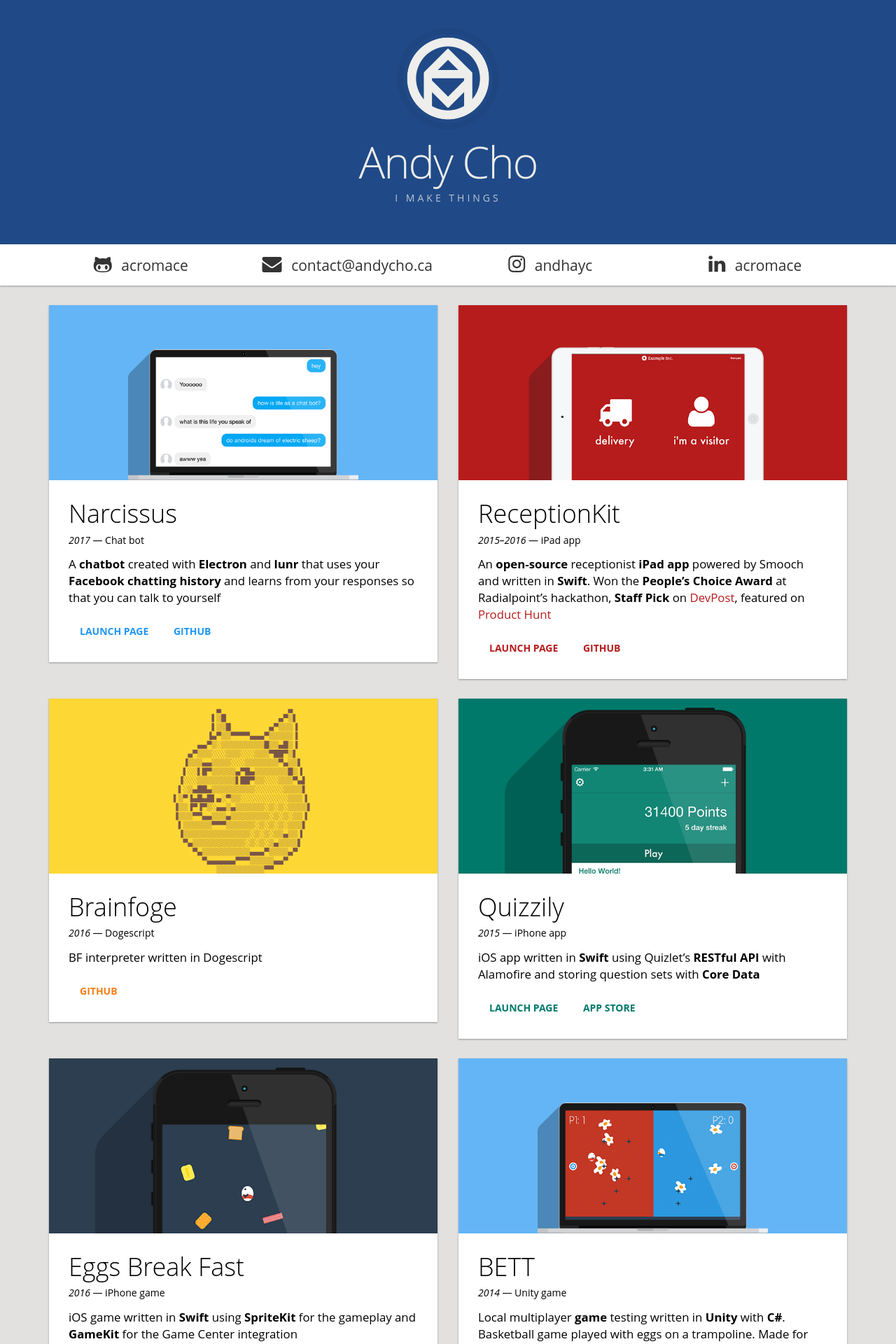
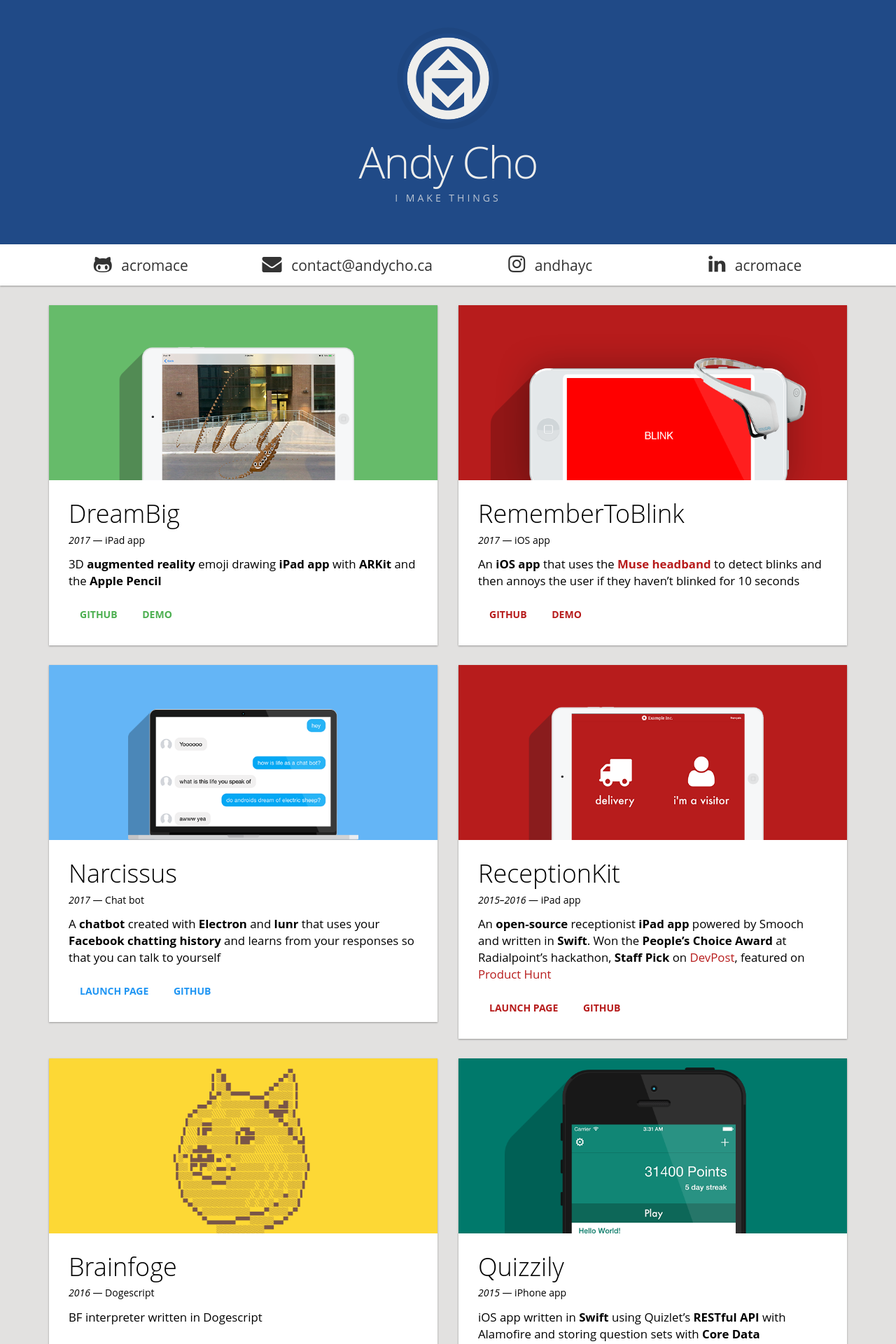
Before and after one commit to AcroMace/acromace.github.io, a Jekyll site: the page built from index.html, in a window 1280 px wide. Shown: the top 1920 px of the page at 70% size. Built offline with Jekyll 4.4.1, drawn with Linux system fonts in a browser that asks for light colours; some of the changed text lies outside the part shown.

Commit message:
Add DreamBig and RememberToBlink

```diff
--- a/_includes/project_other.html
+++ b/_includes/project_other.html
@@ -4,10 +4,6 @@
       <h1>Other projects</h1>
     </div>
     <ul>
-      {% assign remember-to-blink-icons = "fa-apple,fa-eye,fa-github" | split: "," %}
-      {% include project_other_row.html url="https://github.com/AcroMace/RememberToBlink" year="2017" title="RememberToBlink" description="An iOS app that reminds you to blink if you haven't for a while using the [Muse headband](http://www.choosemuse.com)" fa_icons=remember-to-blink-icons %}
-
-      {% assign member-the-elections-icons = "fa-chrome,fa-smile-o,fa-github" | split: "," %}
       {% include project_other_row.html url="https://github.com/AcroMace/member-the-elections" year="2016" title="member the elections?" description="Chrome extension made for [TerribleHack 2016](http://terriblehack.website) — Replaces your Facebook and Twitter feed with r/the_donald posts" fa_icons=member-the-elections-icons %}
 
       {% assign urchaperone-icons = "fa-apple,fa-car,fa-github" | split: "," %}
--- a/_includes/project_row.html
+++ b/_includes/project_row.html
@@ -47,6 +47,13 @@
           </span>
         </a>
       {% endif %}
+      {% if include.demo_link %}
+        <a href="{{ include.demo_link }}">
+          <span type="button" class="btn btn-default btn-cta">
+            DEMO
+          </span>
+        </a>
+      {% endif %}
       </div>
     </div>
   </div>
--- a/index.html
+++ b/index.html
@@ -6,6 +6,14 @@
 
 <div class="projects">
   <div class="container">
+
+    <div class="row">
+
+    {% include project_row.html project_id="dreambig" title="DreamBig" year="2017" description_brief="iPad app" description_long="3D **augmented reality** emoji drawing **iPad app** with **ARKit** and the **Apple Pencil**" github_link="https://github.com/AcroMace/DreamBig" demo_link="https://youtu.be/TN40_hc2eu4" %}
+
+    {% include project_row.html project_id="remembertoblink" title="RememberToBlink" year="2017" description_brief="iOS app" description_long="An **iOS app** that uses the [**Muse headband**](http://www.choosemuse.com) to detect blinks and then annoys the user if they haven't blinked for 10 seconds"  github_link="https://github.com/AcroMace/RememberToBlink" demo_link="https://youtu.be/cMlHyn134Vg" %}
+
+    </div>
 
     <div class="row">
 
--- a/resources/andy.css
+++ b/resources/andy.css
@@ -121,6 +121,22 @@
 	object-fit: cover;
 	height: 100%;
 	width: 100%;
+}
+
+#project-dreambig .project-image-wrapper {
+	background-color: #66BB6A;
+}
+
+#project-dreambig .btn-cta {
+	color: #4CAF50;
+}
+
+#project-remembertoblink .project-image-wrapper {
+	background-color: #B71C1C;
+}
+
+#project-remembertoblink a, #project-remembertoblink .btn-cta {
+	color: #B71C1C;
 }
 
 #project-narcissus .project-image-wrapper {
```
Also changed, not shown: assets/button/dreambig.png (added), assets/button/remembertoblink.png (added).
